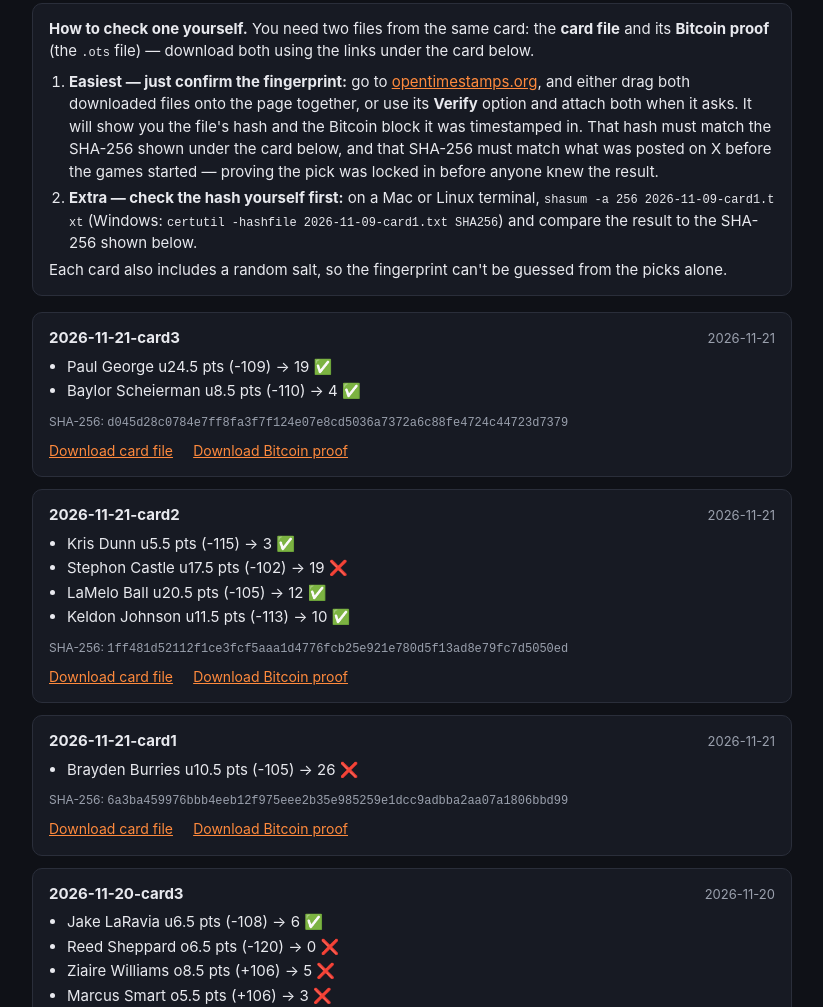
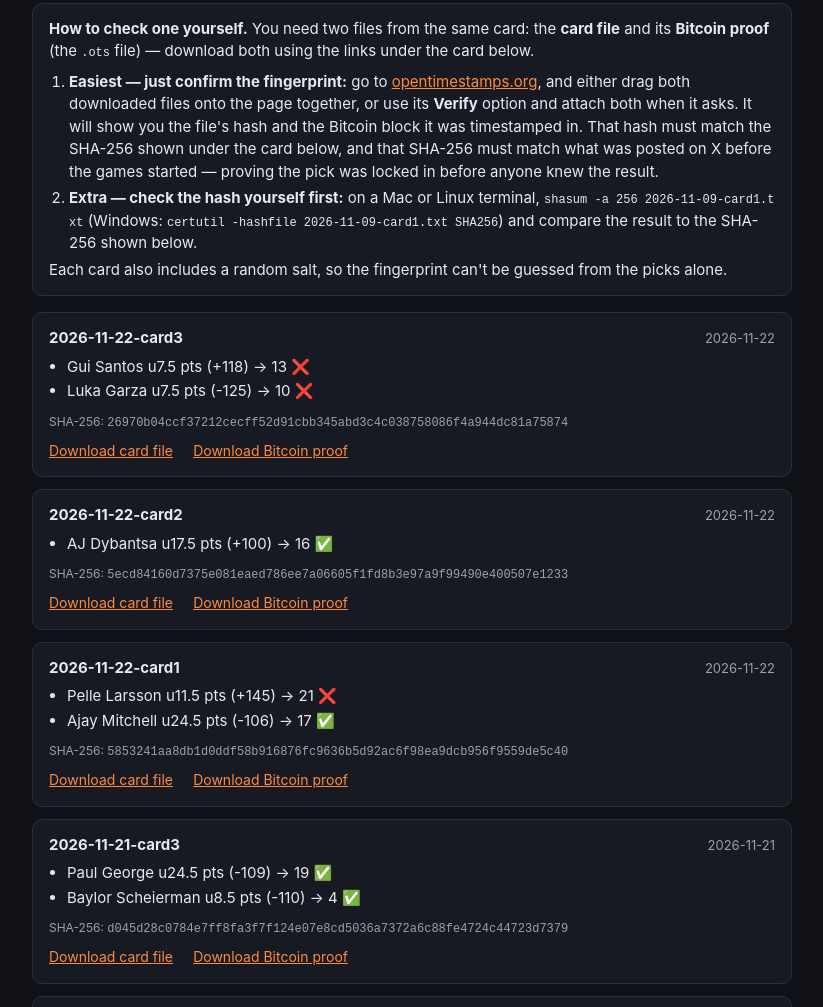
Before and after one commit to ExcursionScout/aicapper-cards, a plain HTML site: page index.html in a window 1280 px wide. Shown: the part 190-1197 px from the top of the page, without its empty margins (228-1051 px from the left). Drawn offline with Linux system fonts and the light colour scheme.

Commit message:
Publish 62 revealed card(s)

```diff
--- a/index.html
+++ b/index.html
@@ -26,6 +26,33 @@ before anyone knew the result.</li>
 (Windows: <code>certutil -hashfile 2026-11-09-card1.txt SHA256</code>) and compare the result to the SHA-256 shown below.</li>
 </ol>
 Each card also includes a random salt, so the fingerprint can't be guessed from the picks alone.</div>
+<div class="card">
+  <div class="chead"><b>2026-11-22-card3</b> <span class="note">2026-11-22</span></div>
+  <ul class="plays"><li>Gui Santos u7.5 pts (+118) → 13 ❌</li><li>Luka Garza u7.5 pts (-125) → 10 ❌</li></ul>
+  <div class="hash">SHA-256: <code>26970b04ccf37212cecff52d91cbb345abd3c4c038758086f4a944dc81a75874</code></div>
+  <div class="dl">
+    <a download href="cards/2026-11-22-card3.txt">Download card file</a>
+    <a download href="cards/2026-11-22-card3.txt.ots">Download Bitcoin proof</a>
+  </div>
+</div>
+<div class="card">
+  <div class="chead"><b>2026-11-22-card2</b> <span class="note">2026-11-22</span></div>
+  <ul class="plays"><li>AJ Dybantsa u17.5 pts (+100) → 16 ✅</li></ul>
+  <div class="hash">SHA-256: <code>5ecd84160d7375e081eaed786ee7a06605f1fd8b3e97a9f99490e400507e1233</code></div>
+  <div class="dl">
+    <a download href="cards/2026-11-22-card2.txt">Download card file</a>
+    <a download href="cards/2026-11-22-card2.txt.ots">Download Bitcoin proof</a>
+  </div>
+</div>
+<div class="card">
+  <div class="chead"><b>2026-11-22-card1</b> <span class="note">2026-11-22</span></div>
+  <ul class="plays"><li>Pelle Larsson u11.5 pts (+145) → 21 ❌</li><li>Ajay Mitchell u24.5 pts (-106) → 17 ✅</li></ul>
+  <div class="hash">SHA-256: <code>5853241aa8db1d0ddf58b916876fc9636b5d92ac6f98ea9dcb956f9559de5c40</code></div>
+  <div class="dl">
+    <a download href="cards/2026-11-22-card1.txt">Download card file</a>
+    <a download href="cards/2026-11-22-card1.txt.ots">Download Bitcoin proof</a>
+  </div>
+</div>
 <div class="card">
   <div class="chead"><b>2026-11-21-card3</b> <span class="note">2026-11-21</span></div>
   <ul class="plays"><li>Paul George u24.5 pts (-109) → 19 ✅</li><li>Baylor Scheierman u8.5 pts (-110) → 4 ✅</li></ul>
```
Also changed, not shown: cards/2026-11-22-card1.txt (added), cards/2026-11-22-card2.txt (added), cards/2026-11-22-card3.txt (added), 6 other files.
